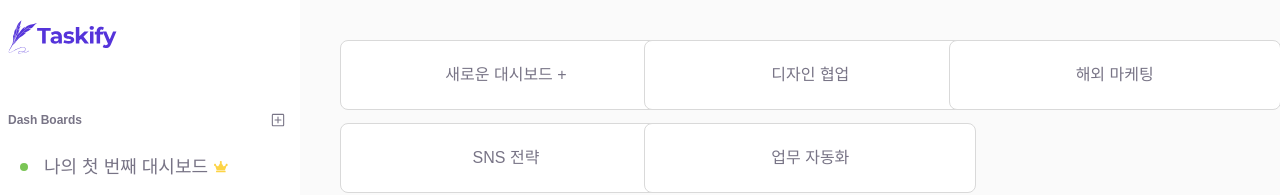
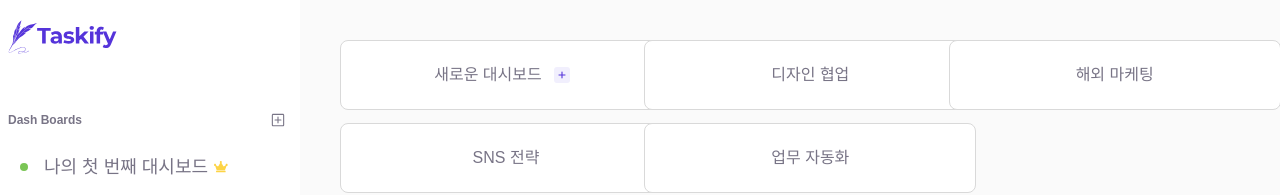
Before and after one commit to heresue/taskify, a Next.js app: page /mydashboard in a window 1280 px wide. Shown: the top 195 px of the page. Built offline with nearby package versions, Linux system fonts and the light colour scheme; a web font is replaced by a local one.

Commit message:
chore: 임시 텍스트 기호(+) 이미지로 교체

```diff
--- a/app/(dashboard)/mydashboard/MyDashboardSection.tsx
+++ b/app/(dashboard)/mydashboard/MyDashboardSection.tsx
@@ -12,7 +12,8 @@ export default function MyDashboardSection({ mydashboards }: Props) {
         <div className="mb-10 flex flex-col gap-3">
           <div className="grid grid-cols-3 grid-rows-2 gap-[13px]">
             <Button variant="outline" size="dashboardCard">
-              새로운 대시보드 +
+              <span>새로운 대시보드</span>
+              <img src="/icons/plus.svg" alt="추가" width={16} height={16} className="mr-2 ml-3" />
             </Button>
 
             {mydashboards.map((mydashboards) => (
@@ -26,7 +27,8 @@ export default function MyDashboardSection({ mydashboards }: Props) {
       ) : (
         <div className="mb-[114px] flex flex-col gap-3">
           <Button variant="outline" size="dashboardCard">
-            새로운 대시보드 +
+            <span>새로운 대시보드</span>
+            <img src="/icons/plus.svg" alt="추가" width={16} height={16} className="mr-2 ml-3" />
           </Button>
         </div>
       )}
```
